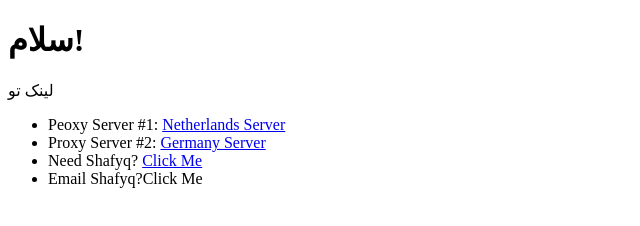
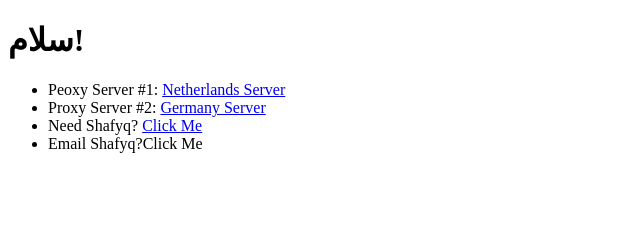
Before and after one commit to shafyq/bahar.shafyq.github.io, a plain HTML site: page index.html in a window 1280 px wide. Shown: the whole page, without its empty margins (0-640 px from the left). Drawn offline with Linux system fonts and the light colour scheme.

Commit message:
Update index.html

```diff
--- a/index.html
+++ b/index.html
@@ -7,7 +7,7 @@
 </head>
 <body>
     <h1>سلام!</h1>
-    <p>لینک تو</p>
+
     <ul>
         <li> Peoxy Server #1: <a href="https://t.me/proxy?server=bahar.shafyq.com&port=443&secret=dd63b4db617fabfc0a377ddf01ae73ea2a" target="_blank">Netherlands Server</a></li>
         <li> Proxy Server #2: <a href="#" target="_blank">Germany Server</a></li>
```
